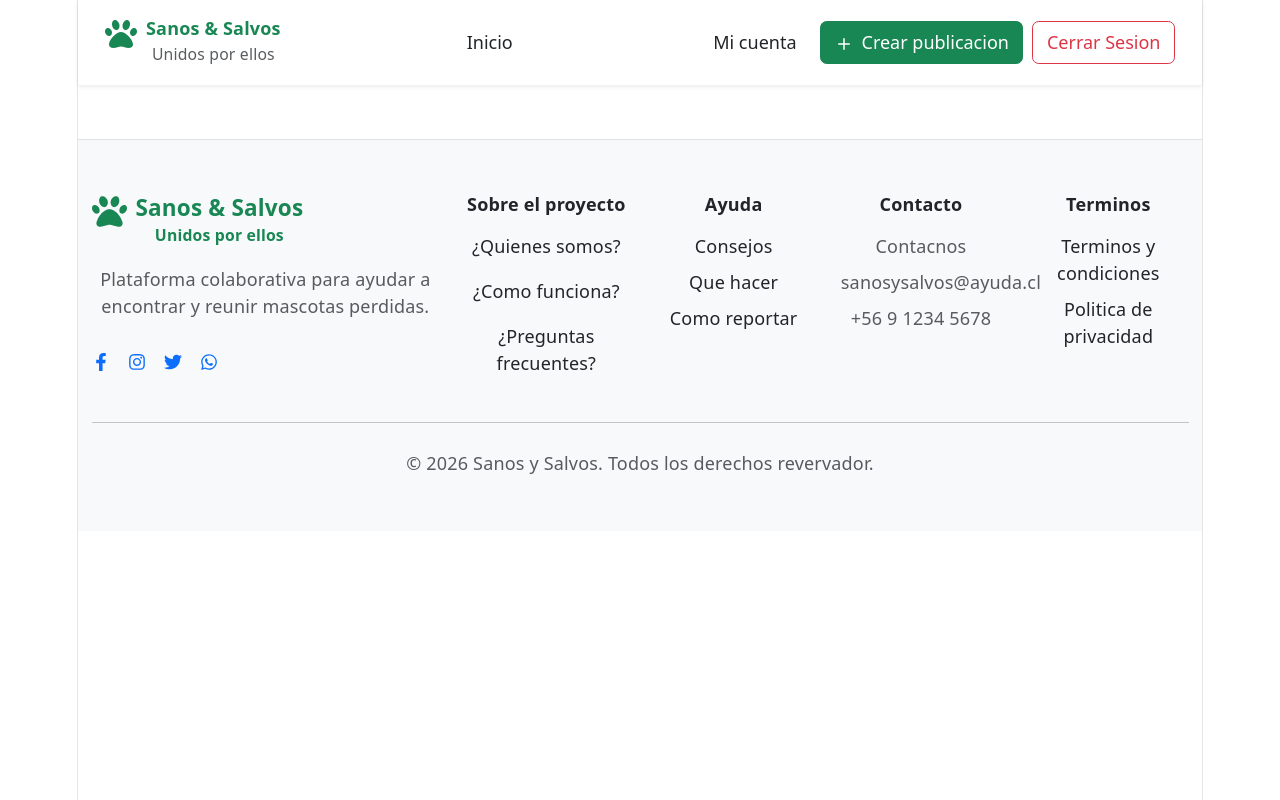
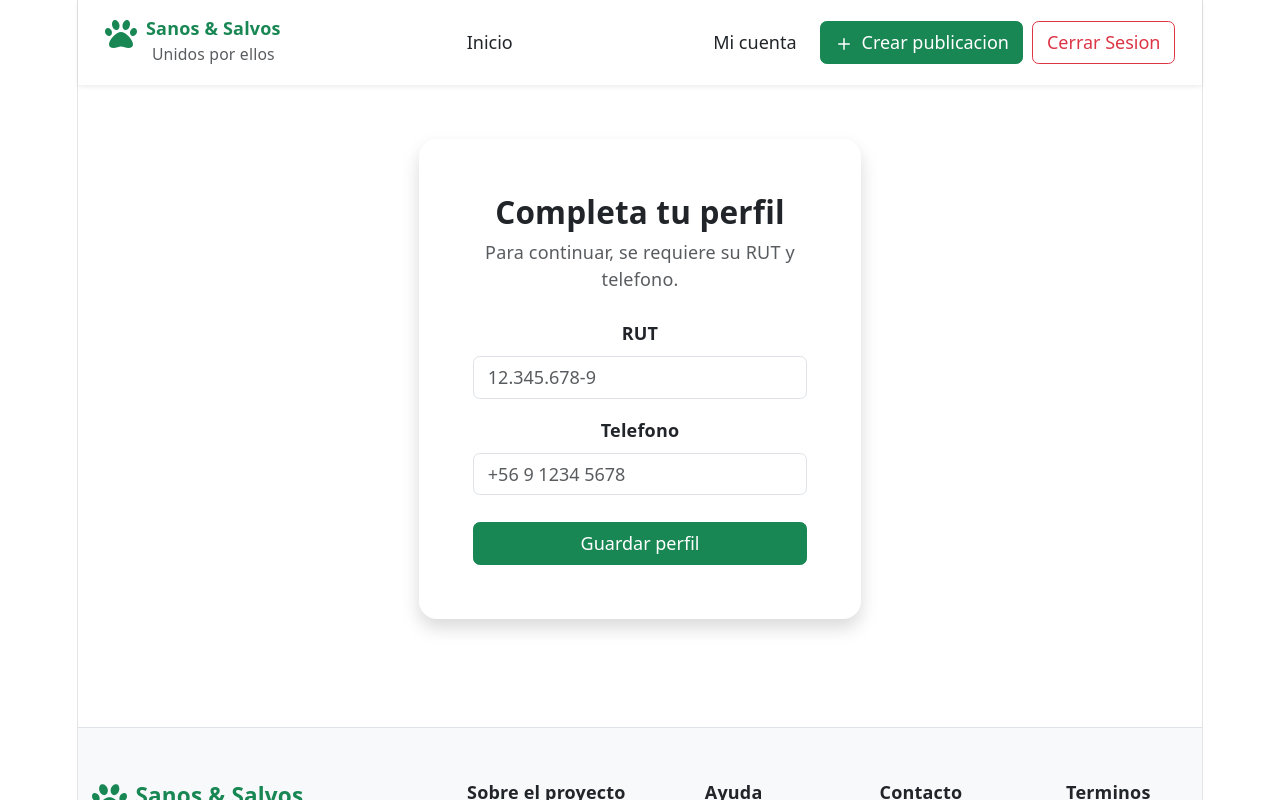
Before and after one commit to Vivik1812/S-S-F, a React (Vite) app: page /completar-perfil in a window 1280 px wide. Shown: the top 800 px of the page. Built offline with nearby package versions, Linux system fonts and the light colour scheme; no server answers; sample sign-in values are in the browser's storage.

Commit message:
Feat: Se agrego completar perfil

```diff
--- a/src/App.jsx
+++ b/src/App.jsx
@@ -1,4 +1,4 @@
-import { Routes, Route, useLocation, useNavigate } from "react-router-dom";
+import { Routes, Route, useLocation } from "react-router-dom";
 import Navbar from "./modules/SYS/view/components/Navbar";
 import Footer from "./modules/SYS/view/components/Footer";
 import LoginView from "./modules/SYS/view/LoginView";
@@ -6,7 +6,7 @@ import AutenticacionView from "./modules/SYS/view/AutenticacionView";
 import HomeView from "./modules/SYS/view/HomeView";
 import ProteccionRuta from "./modules/SYS/view/components/ProteccionRutas";
 import PerfilView from "./modules/SYS/view/PerfilView";
-import { useEffect } from "react";
+import CompletarPerfilView from "./modules/SYS/view/CompletarPerfilView";
 
 function App() {
   const location = useLocation();
@@ -17,17 +17,18 @@ function App() {
       <Navbar variant={isLogin ? "login" : "default"} />
       <main>
         <Routes>
-          <Route
-            path="/"
-            element={
-
-                <HomeView />
-
-            }
-          ></Route>
+          <Route path="/" element={<HomeView />}></Route>
           <Route path="/login" element={<LoginView />} />
           <Route path="/autenticacion" element={<AutenticacionView />} />
           <Route path="/perfil" element={<PerfilView />} />
+          <Route
+            path="/completar-perfil"
+            element={
+              <ProteccionRuta>
+                <CompletarPerfilView />
+              </ProteccionRuta>
+            }
+          />
         </Routes>
       </main>
       <Footer />
--- /dev/null
+++ b/src/modules/SYS/view/CompletarPerfilView.jsx
@@ -0,0 +1,76 @@
+import useCompletarPerfilViewModel from "../viewmodel/CompletarPerfilViewModel";
+
+const CompletarPerfilView = () => {
+  const {
+    rut,
+    setRut,
+    telefono,
+    setTelefono,
+    cargando,
+    error,
+    completarPerfil,
+  } = useCompletarPerfilViewModel();
+
+
+return (
+  <div className="container py-5">
+    <div className="row justify-content-center">
+      <div className="col-12 col-md-8 col-lg-5">
+        <div className="card shadow border-0 rounded-4">
+          <div className="card-body p-4 p-md-5">
+            <h3 className="fw-bold text-center mb-2">Completa tu perfil</h3>
+
+            <p className="text-muted text-center mb-4">
+              Para continuar, se requiere su RUT y telefono.
+            </p>
+
+            {error && (
+              <div className="alert alert-danger" role="alert">
+                {error}
+              </div>
+            )}
+
+            <form onSubmit={completarPerfil}>
+              <div className="mb-3">
+                <label htmlFor="rut" className="form-label fw-semibold">
+                  RUT
+                </label>
+
+                <input
+                  id="rut"
+                  type="text"
+                  className="form-control"
+                  placeholder="12.345.678-9"
+                  value={rut}
+                  onChange={(e) => setRut(e.target.value)}
+                  required
+                />
+              </div>
+              <div className="mb-4">
+                <label htmlFor="telefono" className="form-label fw-semibold">
+                  Telefono
+                </label>
+
+                <input
+                  id="telefono"
+                  type="tel"
+                  className="form-control"
+                  placeholder="+56 9 1234 5678"
+                  value={telefono}
+                  onChange={(e) => setTelefono(e.target.value)}
+                  required
+                />
+              </div>
+              <button type="submit" className="btn btn-success w-100" disabled={cargando}>
+                {cargando ? "Guandando..." : "Guardar perfil"}
+              </button>
+            </form>
+          </div>
+        </div>
+      </div>
+    </div>
+  </div>
+);
+};
+
+export default CompletarPerfilView;
--- a/src/modules/SYS/view/PerfilView.jsx
+++ b/src/modules/SYS/view/PerfilView.jsx
@@ -44,7 +44,7 @@ const PerfilView = () => {
             <strong>Correo:</strong> {usuario.correo}
           </p>
           <p>
-            <strong>Telefono:</strong> {usuario.telefnoo || "No registrado"}
+            <strong>Telefono:</strong> {usuario.telefono || "No registrado"}
           </p>
           <p>
             <strong>RUT:</strong> {usuario.rut || "No registrado"}
--- a/src/modules/SYS/viewmodel/AutenticacionViewModel.js
+++ b/src/modules/SYS/viewmodel/AutenticacionViewModel.js
@@ -11,7 +11,7 @@ const useAutenticacionViewModel = () =>{
 
         if(token){
             guardarToken(token);
-            navegar("/perfil", {replace: true});
+            navegar("/completar-perfil", {replace: true});
             return;
         }
 
--- /dev/null
+++ b/src/modules/SYS/viewmodel/CompletarPerfilViewModel.js
@@ -0,0 +1,49 @@
+import { useState } from "react";
+import { useNavigate } from "react-router-dom";
+import { actualizarPerfil } from "../service/AuthService";
+
+const useCompletarPerfilViewModel = () => {
+    const [rut, setRut] = useState("");
+    const [telefono, setTelefono] = useState("");
+    const [cargando, setCargando] = useState(false);
+    const [error, setError] = useState(false);
+
+    const navegar = useNavigate();
+
+    const limpiarRut = (valor) => {
+        return valor.trim().replace(/\./g, "").toUpperCase();
+    };
+
+    const completarPerfil = async (e) => {
+        e.preventDefault();
+        setError(null);
+
+        if(!rut.trim() || !telefono.trim()){
+            setError("Debes ingresar tu RUT y Telefono");
+            return;
+        }
+
+        try{
+            setCargando(true);
+
+            await actualizarPerfil({
+                rut: limpiarRut(rut),
+                telefono: telefono.trim(),
+            });
+        }catch(error){
+            console.error(error);
+            setError(
+                error.respones?.data?.mensaje ||
+                    error.response?.data?.message ||
+                        "No se pudo completar el perfil."
+            );
+        }finally{
+            setCargando(false);
+        }
+    };
+    return {
+        rut, setRut, telefono, setTelefono, cargando, error, completarPerfil
+    }
+}
+
+export default useCompletarPerfilViewModel;
```
